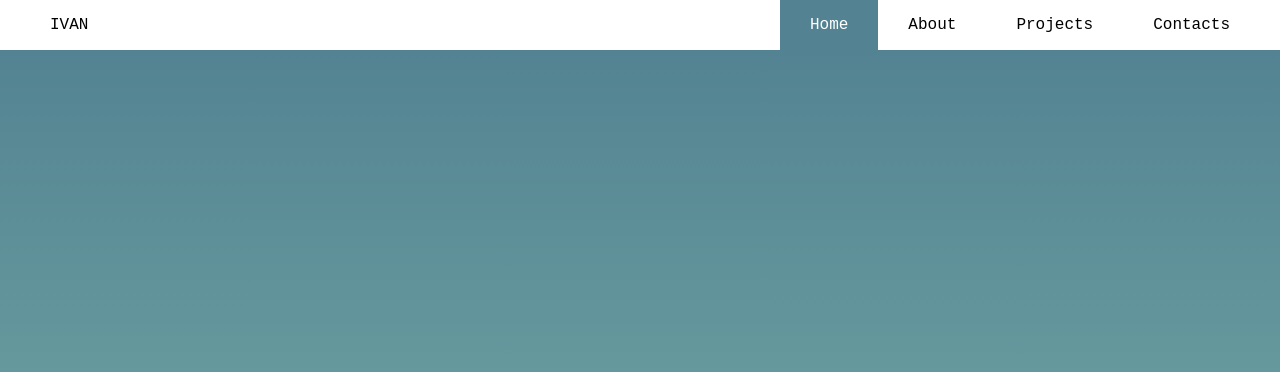
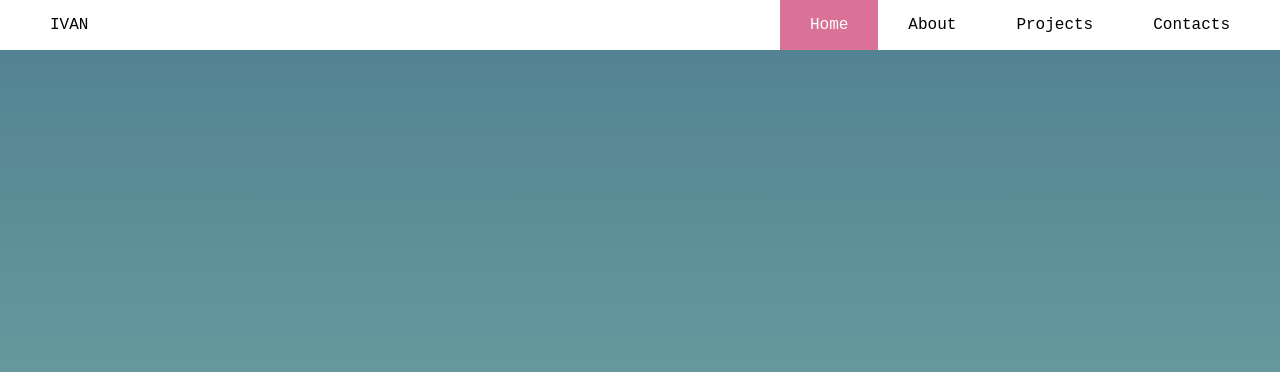
Before and after one commit to IvanSahmura/portofolio, a plain HTML site: page index.html in a window 1280 px wide. In both pictures the pointer is over the link "Home". Shown: the top 372 px of the page. Drawn offline with Linux system fonts and the light colour scheme.

Commit message:
hover color change

```diff
--- a/style.css
+++ b/style.css
@@ -42,7 +42,7 @@ nav a {
 }
 
 nav a:hover:not(.no-hover) {
-    background-color: #538392;
+    background-color: #DA7297;
     color: white;
 
 }
```
